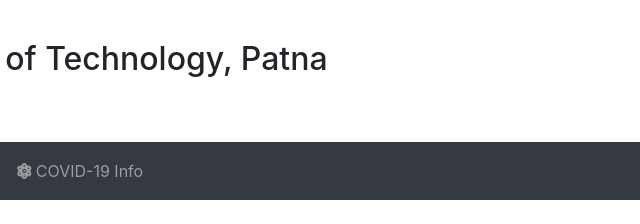
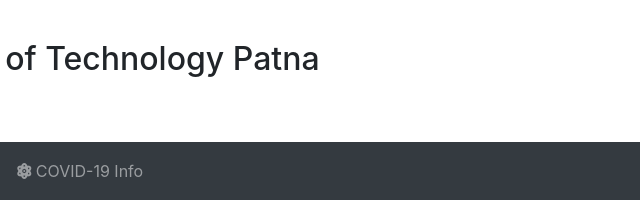
Before and after one commit to ksdkamesh99/CovidSpeech, a plain HTML site: page index.html in a window 1280 px wide. Shown: the top 224 px of the page, 378-1018 px from the left. Drawn offline with nearby package versions, Linux system fonts and the light colour scheme.

Commit message:
Update index.html

```diff
--- a/index.html
+++ b/index.html
@@ -107,7 +107,7 @@
         <div>
             <div class="row">
                 <div class="col-1"><img class="rounded-circle" src="images/logo.png" style="width: 150px; height: 150px; padding: 10px;"></div>
-                <div class="col-11 center"><h2 style="padding: 40px">Indian Institute of Technology, Patna</h1></div>
+                <div class="col-11 center"><h2 style="padding: 40px">Indian Institute of Technology Patna</h1></div>
             </div>
         </div>
         <nav id="navbar" class="navbar navbar-expand-md bg-dark navbar-dark sticky-top" style="margin-top: -8px;">
```
